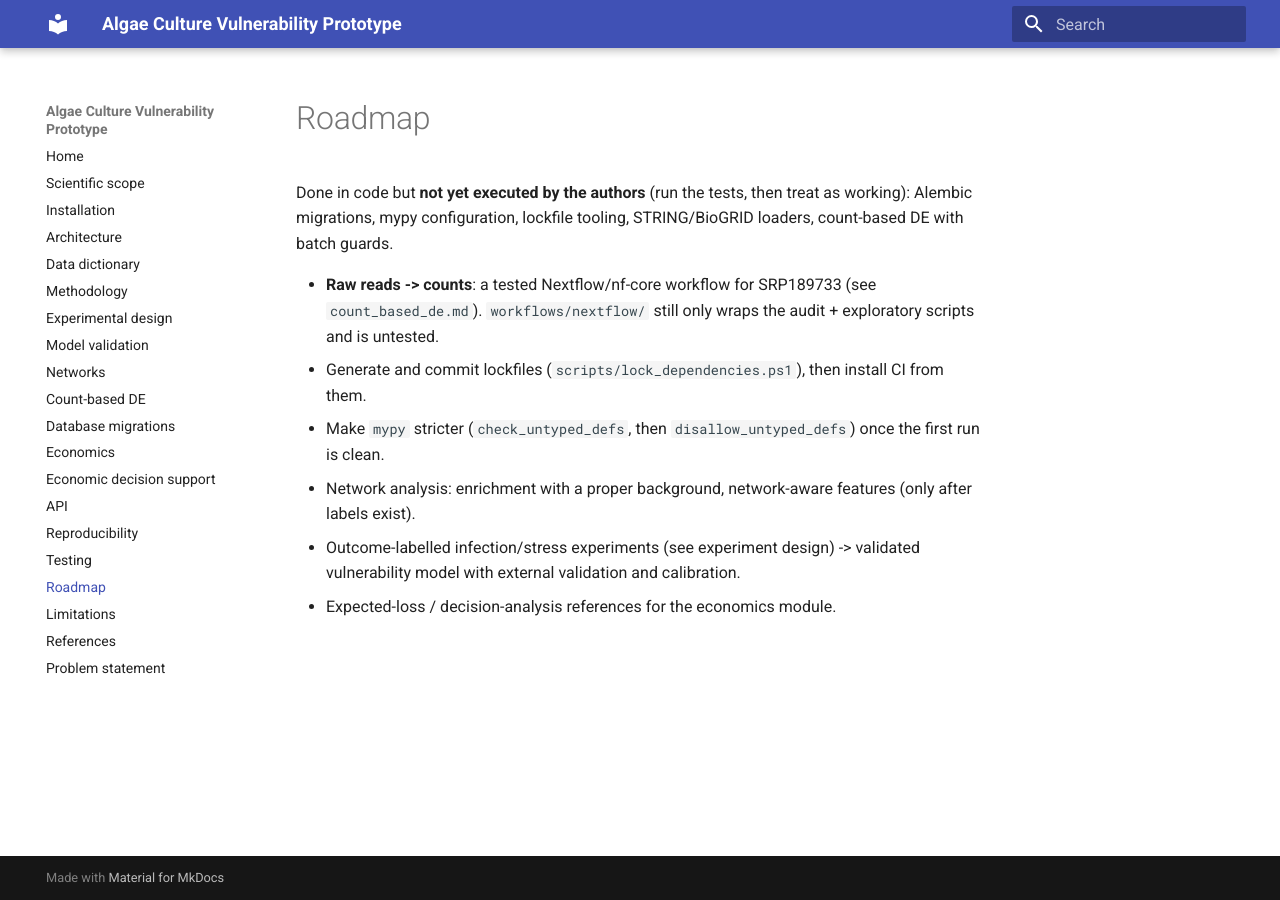
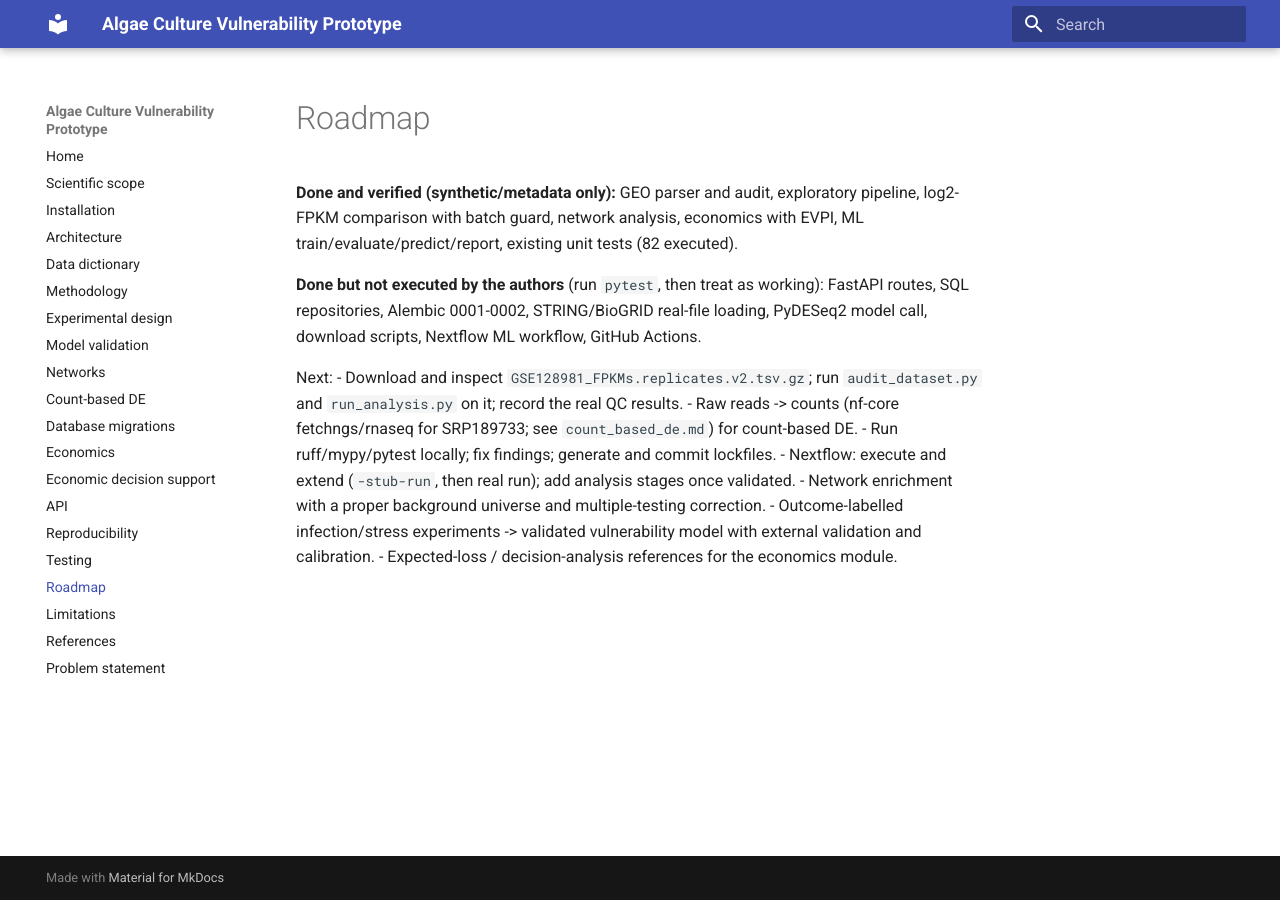
Before and after one commit to sunilnarayan419-ui/AlgalPathogenRisk-ML, an MkDocs documentation site: the page built from docs/roadmap.md, in a window 1280 px wide. Built offline with MkDocs 1.6.1 and Material for MkDocs 9.7.7, drawn with Linux system fonts in a browser that asks for light colours.

Commit message:
chore: update docs/roadmap.md

```diff
--- a/docs/roadmap.md
+++ b/docs/roadmap.md
@@ -1,10 +1,16 @@
 # Roadmap
 
-Done in code but **not yet executed by the authors** (run the tests, then treat as working): Alembic migrations, mypy configuration, lockfile tooling, STRING/BioGRID loaders, count-based DE with batch guards.
+**Done and verified (synthetic/metadata only):** GEO parser and audit, exploratory pipeline, log2-FPKM comparison with batch guard,
+network analysis, economics with EVPI, ML train/evaluate/predict/report, existing unit tests (82 executed).
 
-- **Raw reads -> counts**: a tested Nextflow/nf-core workflow for SRP189733 (see `count_based_de.md`). `workflows/nextflow/` still only wraps the audit + exploratory scripts and is untested.
-- Generate and commit lockfiles (`scripts/lock_dependencies.ps1`), then install CI from them.
-- Make `mypy` stricter (`check_untyped_defs`, then `disallow_untyped_defs`) once the first run is clean.
-- Network analysis: enrichment with a proper background, network-aware features (only after labels exist).
-- Outcome-labelled infection/stress experiments (see experiment design) -> validated vulnerability model with external validation and calibration.
+**Done but not executed by the authors** (run `pytest`, then treat as working): FastAPI routes, SQL repositories, Alembic 0001-0002,
+STRING/BioGRID real-file loading, PyDESeq2 model call, download scripts, Nextflow ML workflow, GitHub Actions.
+
+Next:
+- Download and inspect `GSE128981_FPKMs.replicates.v2.tsv.gz`; run `audit_dataset.py` and `run_analysis.py` on it; record the real QC results.
+- Raw reads -> counts (nf-core fetchngs/rnaseq for SRP189733; see `count_based_de.md`) for count-based DE.
+- Run ruff/mypy/pytest locally; fix findings; generate and commit lockfiles.
+- Nextflow: execute and extend (`-stub-run`, then real run); add analysis stages once validated.
+- Network enrichment with a proper background universe and multiple-testing correction.
+- Outcome-labelled infection/stress experiments -> validated vulnerability model with external validation and calibration.
 - Expected-loss / decision-analysis references for the economics module.
```
